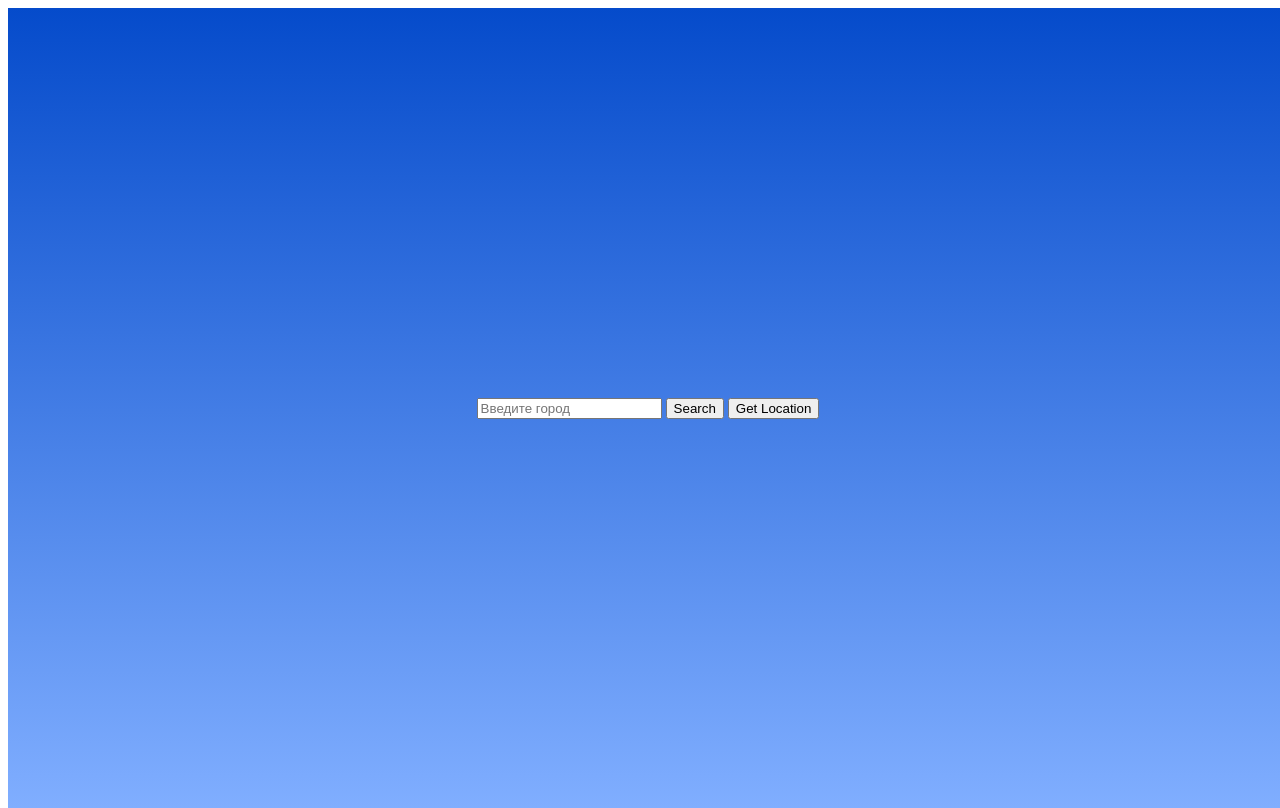
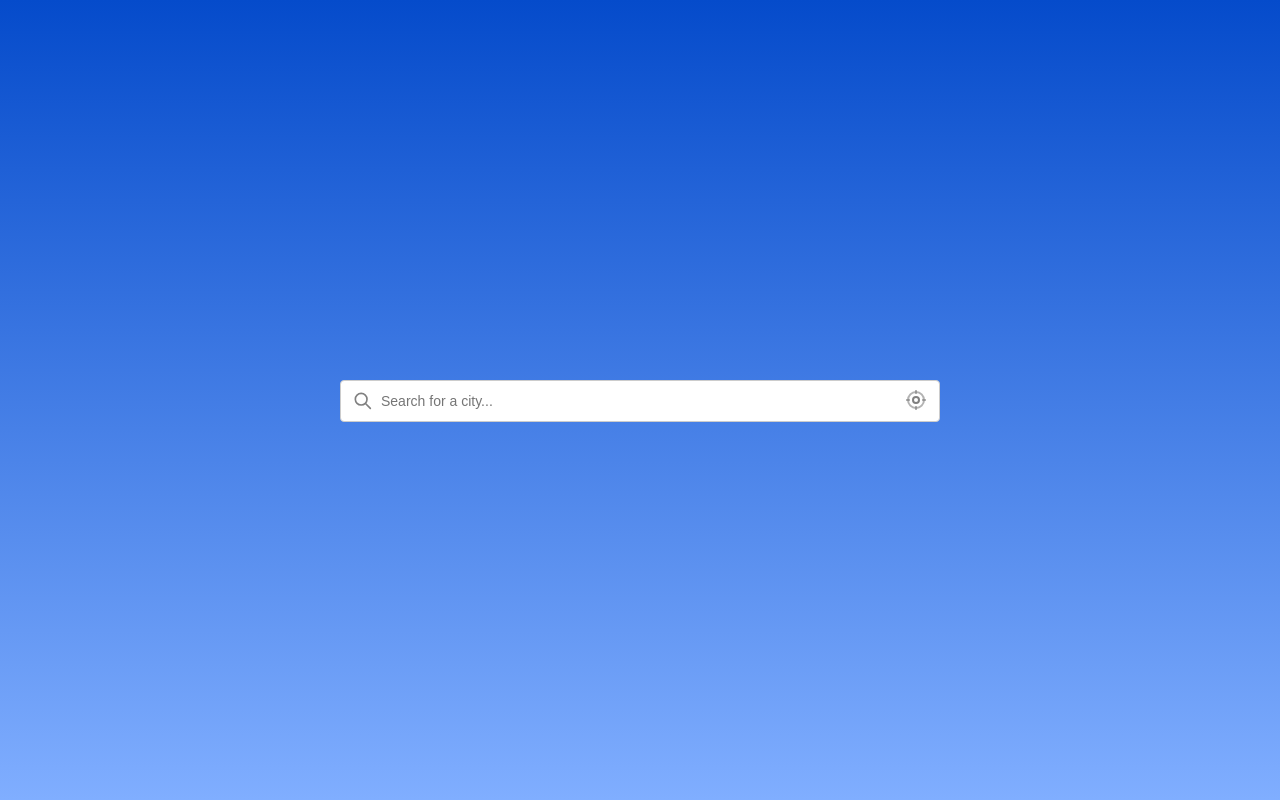
Before and after one commit to Wawlik/weather-app, a Nuxt app: page / in a window 1280 px wide. Built offline with nearby package versions, Linux system fonts and the light colour scheme.

Commit message:
feature: styling+layout search-page & search components

```diff
--- a/app.vue
+++ b/app.vue
@@ -17,9 +17,16 @@ html {
 html, body {
   width: 100%;
   height: 100vh;
+  margin: 0;
+  padding: 0;
+  box-sizing: border-box;
 }
 .layout, .page {
   width: 100%;
   height: 100%;
 }
+.link-reset {
+  text-decoration: none;
+  color: inherit;
+}
 </style>
--- a/components/Favorites.vue
+++ /dev/null
@@ -1,23 +0,0 @@
-<template>
-    <div v-if="locationStore.savedLocations?.length">
-      <h2>Saved Locations</h2>
-      <ul>
-        <li v-for="(item, index) in locationStore.savedLocations" :key="index">
-          <NuxtLink :to="`/location/${item.city}?lat=${item.latitude}&lon=${item.longitude}&country=${item.country}`">
-            {{ item.name }}
-          </NuxtLink>
-        </li>
-      </ul>
-    </div>
-</template>
-
-<script setup>
-
-import { useLocationStore } from '~/stores/location'
-
-const locationStore = useLocationStore()
-
-function remove(lat, lon) {
-  locationStore.removeLocation(lat, lon)
-}
-</script>
--- /dev/null
+++ b/components/SavedCities.vue
@@ -0,0 +1,47 @@
+<template>
+  <div v-if="locationStore.savedLocations?.length" class="saved-cities-wrapper">
+    <NuxtLink
+      v-for="(item, index) in locationStore.savedLocations"
+      :to="`/location/${item.city}?lat=${item.latitude}&lon=${item.longitude}&country=${item.country}`"
+      :key="index"
+      class="saved-city link-reset"
+    >
+      {{ item.name }}
+    </NuxtLink>
+  </div>
+</template>
+
+<script setup>
+import { useLocationStore } from "~/stores/location";
+
+const locationStore = useLocationStore();
+
+function remove(lat, lon) {
+  locationStore.removeLocation(lat, lon);
+}
+</script>
+
+<style scoped>
+.saved-cities-wrapper {
+  display: flex;
+  flex-flow: row wrap;
+  gap: 8px;
+}
+.saved-city {
+  background-color: #2f80ed;
+  color: #ffffff;
+  padding: 10px 20px;
+  border-radius: 6px;
+  font-size: 1rem;
+  font-weight: 500;
+  border: none;
+  cursor: pointer;
+  transition: background-color 0.3s ease;
+  display: inline-block;
+  margin: 0 auto;
+}
+
+.saved-city:hover {
+  background-color: #1c5db1;
+}
+</style>
--- a/components/SearchForm.vue
+++ b/components/SearchForm.vue
@@ -1,53 +1,88 @@
 <template>
+  <div class="search">
     <div class="search-wrapper">
-      <input v-model="query" name="query" autocomplete="query" type="text" @input="handleInput" placeholder="Введите город" />
-      <button @click="onSearch">Search</button>
-      <button @click="onGetLocation">Get Location</button>
-      <ul v-if="results.length">
-        <li v-for="(item, index) in results" :key="index">
-          <NuxtLink :to="`/location/${item.name}?lat=${item.latitude}&lon=${item.longitude}&country=${item.country}`">
+      <input
+        v-model="query"
+        name="query"
+        autocomplete="query"
+        type="text"
+        @input="handleInput"
+        placeholder="Search for a city..."
+        @focus="setFocus(true)"
+        @blur="setFocus(false)"
+      />
+      <img
+        @click="onSearch"
+        class="icon-search"
+        src="~/assets/icons/search.svg"
+        alt="Search icon"
+      />
+      <img
+        @click="onGetLocation"
+        class="icon-location"
+        src="~/assets/icons/location.svg"
+        alt="Search icon"
+      />
+      <div v-if="results.length && dropdownVisible" class="search-dropdown">
+        <NuxtLink
+          v-for="(item, index) in results"
+          :key="index"
+          @mousedown.prevent
+          class="link-reset"
+          :to="`/location/${item.name}?lat=${item.latitude}&lon=${item.longitude}&country=${item.country}`"
+        >
           {{ item.name }} ({{ item.country }})
         </NuxtLink>
-        </li>
-      </ul>
+      </div>
+    </div>
   </div>
 </template>
 
 <script setup>
-  import { ref } from 'vue'
-  import debounce from 'lodash.debounce'
-  import { useLocation } from '~/composables/useLocation'
-  import { useLocationStore } from '~/stores/location'
+import { ref } from "vue";
+import debounce from "lodash.debounce";
+import { useLocation } from "~/composables/useLocation";
+import { useLocationStore } from "~/stores/location";
 
-  const query = ref('')
-  const results = ref([])
+const query = ref("");
+const results = ref([]);
 
-  const { coords, getLocation } = useLocation()
-  const locationStore = useLocationStore()
+const { coords, getLocation } = useLocation();
+const locationStore = useLocationStore();
+const dropdownVisible = ref(false);
 
 async function searchOnce() {
-    if (!query.value) return
+  if (!query.value) return;
   try {
-      const geocodeData = await $fetch(`https://geocoding-api.open-meteo.com/v1/search?name=${query.value}&count=5`)
+    const geocodeData = await $fetch(
+      `https://geocoding-api.open-meteo.com/v1/search?name=${query.value}&count=5`
+    );
     if (!geocodeData.results || !geocodeData.results.length) {
-        results.value = []
-        throw new Error('City not found')
+      results.value = [];
+      setFocus(false);
+      throw new Error("City not found");
     }
-      results.value = geocodeData.results.map(item => ({
+
+    setFocus(true);
+    results.value = geocodeData.results.map((item) => ({
       latitude: item.latitude,
       longitude: item.longitude,
       name: item.name,
-        country: item.country
-      }))
+      country: item.country,
+    }));
   } catch (err) {
-      locationStore.setError(err.message)
+    locationStore.setError(err.message);
   }
 }
 
-  const handleInput = debounce(searchOnce, 500)
+const handleInput = debounce(searchOnce, 500);
+
+function setFocus(val) {
+  dropdownVisible.value = val;
+}
 
 function onSearch() {
-    searchOnce()
+  searchOnce();
 }
 
 function onGetLocation() {
@@ -57,12 +92,12 @@
         locationStore.setLocation({
           latitude: coords.value.latitude,
           longitude: coords.value.longitude,
-          })
+        });
       }
     })
     .catch((err) => {
-        locationStore.setError(err.message)
-      })
+      locationStore.setError(err.message);
+    });
 }
 </script>
 
@@ -74,4 +109,75 @@
 li {
   margin: 4px 0;
 }
+
+.search {
+  width: clamp(200px, 600px, 90vw);
+}
+.search-wrapper {
+  position: relative;
+  height: 40px;
+}
+
+.search-wrapper input {
+  width: 100%;
+  height: 100%;
+  padding: 0 40px;
+  border: 1px solid #ccc;
+  border-radius: 4px;
+  font-size: 14px;
+  outline: none;
+  z-index: 1;
+}
+
+.search-wrapper .icon-location {
+  position: absolute;
+  top: 50%;
+  right: 12px;
+  transform: translateY(-50%);
+  width: 24px;
+  height: 24px;
+  cursor: pointer;
+  z-index: 2000;
+}
+
+.search-wrapper .icon-search {
+  position: absolute;
+  top: 50%;
+  left: 12px;
+  transform: translateY(-50%);
+  width: 20px;
+  height: 20px;
+  z-index: 2;
+}
+
+.search-dropdown {
+  position: absolute;
+  top: 100%;
+  left: 0;
+  width: 100%;
+  background: #ffffff;
+  border: 1px solid #ccc;
+  border-radius: 4px;
+  margin-top: 5px;
+  box-shadow: 0 2px 8px rgba(0, 0, 0, 0.1);
+  padding: 0;
+  max-height: 200px;
+  overflow-y: auto;
+  z-index: 3;
+  display: flex;
+  flex-flow: column nowrap;
+}
+
+.search-dropdown.active {
+  display: block;
+}
+
+.search-dropdown a {
+  padding: 10px;
+  cursor: pointer;
+}
+
+.search-dropdown a:hover {
+  background: #f0f0f0;
+}
 </style>
--- a/layouts/default.vue
+++ b/layouts/default.vue
@@ -1,11 +1,14 @@
 <template>
   <div class="layout layout-default">
-      <NuxtPage />
+    <NuxtPage />
   </div>
 </template>
 
 <style scoped>
 .layout.layout-default {
   background: linear-gradient(to bottom, #054bcb 0%, #80aeff 100%);
+  padding: 30px 5%;
+  box-sizing: border-box;
+  overflow: auto;
 }
 </style>
--- a/pages/index.vue
+++ b/pages/index.vue
@@ -1,14 +1,14 @@
 <template>
   <div class="page search-page">
+    <SavedCities />
     <SearchForm />
-    <Favorites />
   </div>
 </template>
 
 <script setup>
 import { computed } from "vue";
 import SearchForm from "~/components/SearchForm.vue";
-import Favorites from "~/components/Favorites.vue";
+import SavedCities from "~/components/SavedCities.vue";
 </script>
 
 <style scoped>
```
Also changed, not shown: assets/icons/location.svg (added), assets/icons/search.svg (added). Lines whose indentation alone changed are shown as unchanged.
